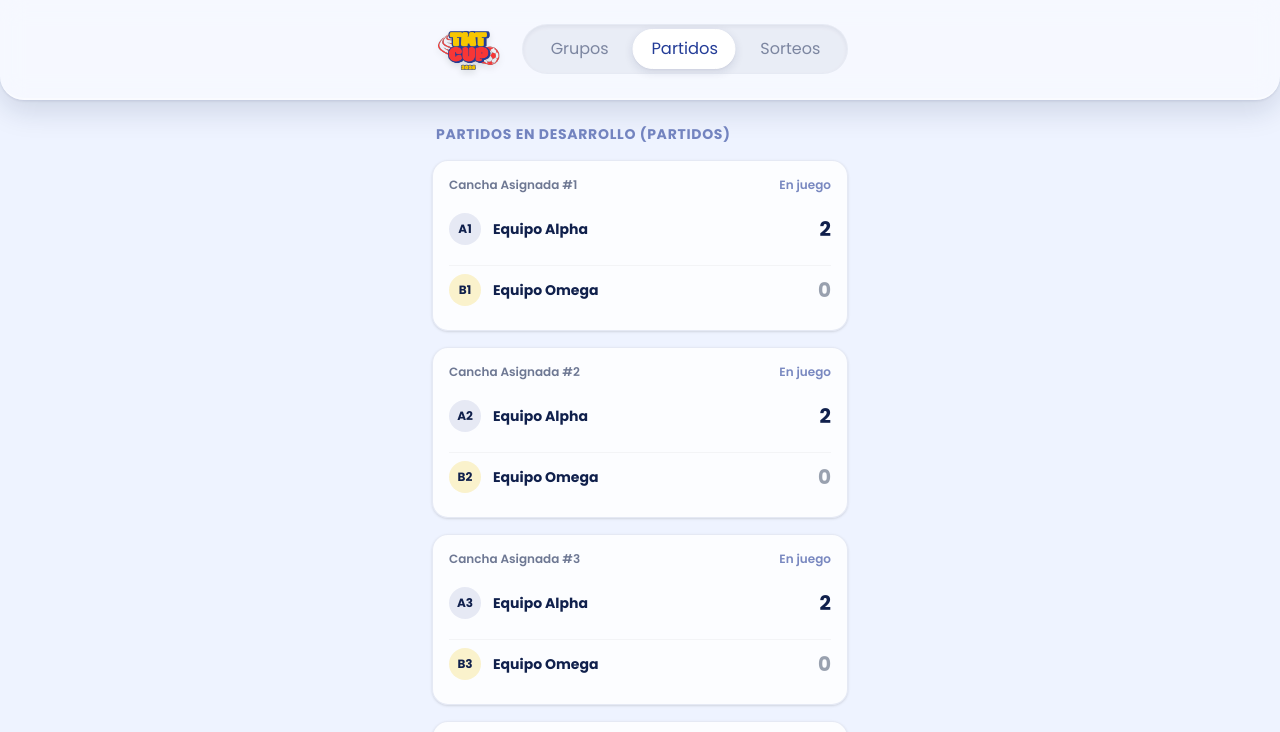
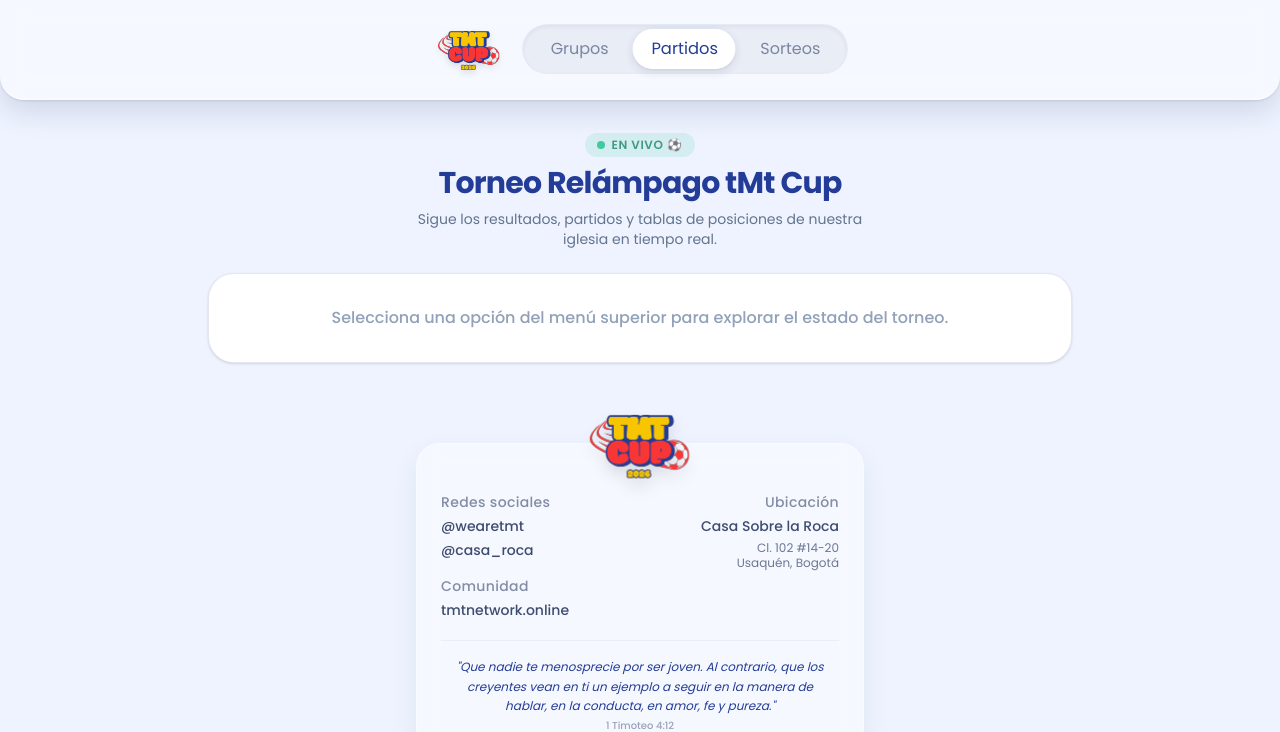
Before and after one commit to Camiloo11/TMT-CUP, a Next.js app: page / in a window 1280 px wide. Shown: the top 732 px of the page. Built offline with nearby package versions, Linux system fonts and the light colour scheme; a web font is replaced by a local one.

Commit message:
corrección de componentes finales

```diff
--- a/app/components/Header.tsx
+++ b/app/components/Header.tsx
@@ -15,14 +15,6 @@ export default function LayoutPrueba() {
   const activeIndex = tabs.findIndex((tab) => tab.id === activeTab);
 
   return (
-    <div className="w-full min-h-screen bg-[#eef3ff] text-[#10204c] relative font-poppins">
-
-      {/*
-        HEADER CON COHESIÓN VISUAL E INTEGRACIÓN DE POPPINS
-        - font-poppins: Asegura el renderizado exacto de tu tipografía en todo el componente.
-        - bg-white/45 backdrop-blur-md: Cristal transparente limpio.
-        - border-b-2 border-white/40 shadow-[...]: Contorno y profundidad bien marcados.
-      */}
     <header className="sticky top-0 z-50 w-full rounded-b-3xl bg-white/45 backdrop-blur-md border-b-2 border-white/40 shadow-[0_10px_30px_rgba(16,32,76,0.15),_0_1px_3px_rgba(16,32,76,0.1)] overflow-hidden font-poppins">
       <div className="w-full max-w-md mx-auto px-4 py-3 flex items-center justify-between gap-4">
 
@@ -74,39 +66,5 @@ export default function LayoutPrueba() {
         </nav>
       </div>
     </header>
-
-      {/* CONTENIDO FEED (Mantiene Poppins por herencia) */}
-      <main className="w-full max-w-md mx-auto px-4 py-6 flex flex-col gap-4 pb-24">
-        <h2 className="text-sm font-bold uppercase tracking-wider text-[#233c97]/60 px-1">
-          Partidos en desarrollo ({activeTab})
-        </h2>
-
-        {[1, 2, 3, 4, 5, 6].map((i) => (
-          <div key={i} className="w-full p-4 bg-white/80 rounded-2xl border border-[#233c97]/10 shadow-sm flex flex-col gap-3">
-            <div className="flex justify-between items-center text-xs font-semibold opacity-60">
-              <span>Cancha Asignada #{i}</span>
-              <span className="text-[#233c97]">En juego</span>
-            </div>
-
-            <div className="flex items-center justify-between py-2">
-              <div className="flex items-center gap-3">
-                <div className="w-8 h-8 rounded-full bg-[#233c97]/10 flex items-center justify-center font-bold text-xs">A{i}</div>
-                <span className="font-bold text-sm">Equipo Alpha</span>
-              </div>
-              <span className="text-xl font-black">2</span>
-            </div>
-
-            <div className="flex items-center justify-between py-2 border-t border-gray-100">
-              <div className="flex items-center gap-3">
-                <div className="w-8 h-8 rounded-full bg-[#f7c600]/20 flex items-center justify-center font-bold text-xs">B{i}</div>
-                <span className="font-bold text-sm">Equipo Omega</span>
-              </div>
-              <span className="text-xl font-black text-gray-400">0</span>
-            </div>
-          </div>
-        ))}
-      </main>
-
-    </div>
   );
 }
```
Also changed, not shown: app/components/Footer.tsx (+5 -6 lines). Lines whose indentation alone changed are shown as unchanged.
